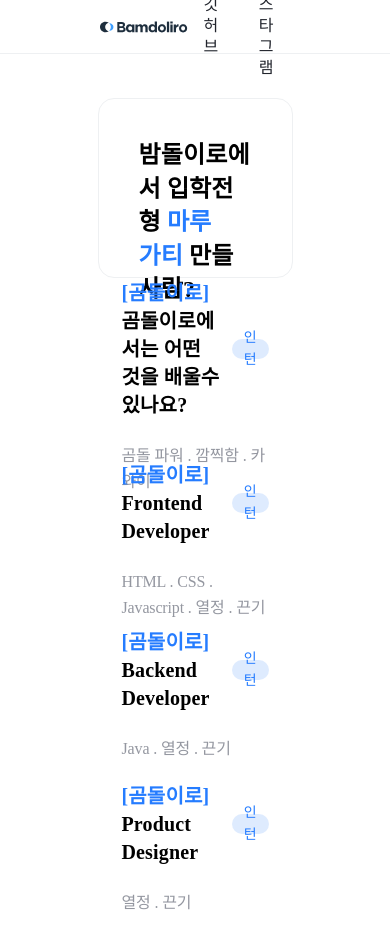
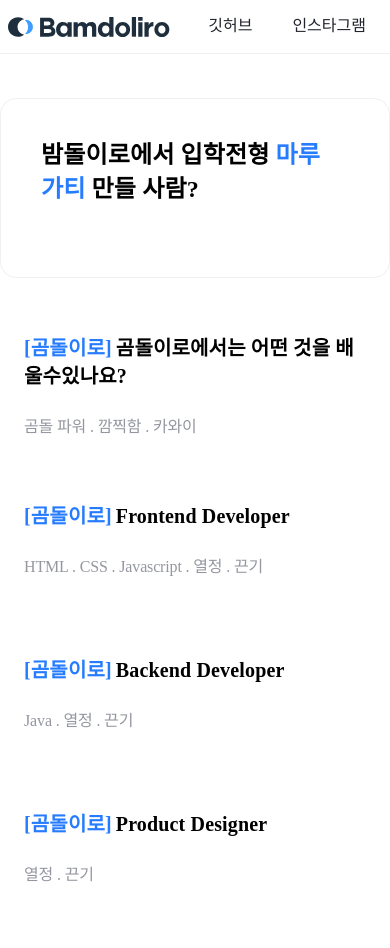
Before and after one commit to Bamdoliro/curry, a Next.js app: page / in a window 390 px wide. Shown: the top 948 px of the page. Built offline with nearby package versions, Linux system fonts and the light colour scheme.

Commit message:
ADD :: Main 반응형

```diff
--- a/src/app/page.tsx
+++ b/src/app/page.tsx
@@ -33,6 +33,10 @@
   align-items: center;
   width: 50%;
   height: 100%;
+
+  @media (max-width: 1025px) {
+    width: 100%;
+  }
 `;
 
 const CareerList = styled.div`
--- a/src/components/domains/Banner/index.tsx
+++ b/src/components/domains/Banner/index.tsx
@@ -32,6 +32,10 @@
   padding: 40px;
   border: 1px solid ${color.gray200};
   border-radius: 16px;
+
+  @media (max-width: 1025px) {
+    width: 100%;
+  }
 `;
 
 const BannerText = styled.p`
--- a/src/components/domains/CareerItem/index.tsx
+++ b/src/components/domains/CareerItem/index.tsx
@@ -62,6 +62,7 @@
 
 const Badge = styled.div`
   ${font.p3}
+  color: ${color.maruDefault};
   display: flex;
   align-items: center;
   justify-content: center;
@@ -69,7 +70,9 @@
   padding: 10px 12px;
   border-radius: 16px;
   background-color: rgba(49, 130, 246, 0.16);
-  color: ${color.maruDefault};
+  @media (max-width: 1025px) {
+    display: none;
+  }
 `;
 
 const EmphasisText = styled.p`
--- a/src/components/uis/Header/index.tsx
+++ b/src/components/uis/Header/index.tsx
@@ -46,6 +46,9 @@
   background-color: ${color.white};
   padding: 0px 100px;
   margin-bottom: 44px;
+  @media (max-width: 1025px) {
+    padding: 0px 8px;
+  }
 `;
 
 const HeaderWrap = styled.div`
```
